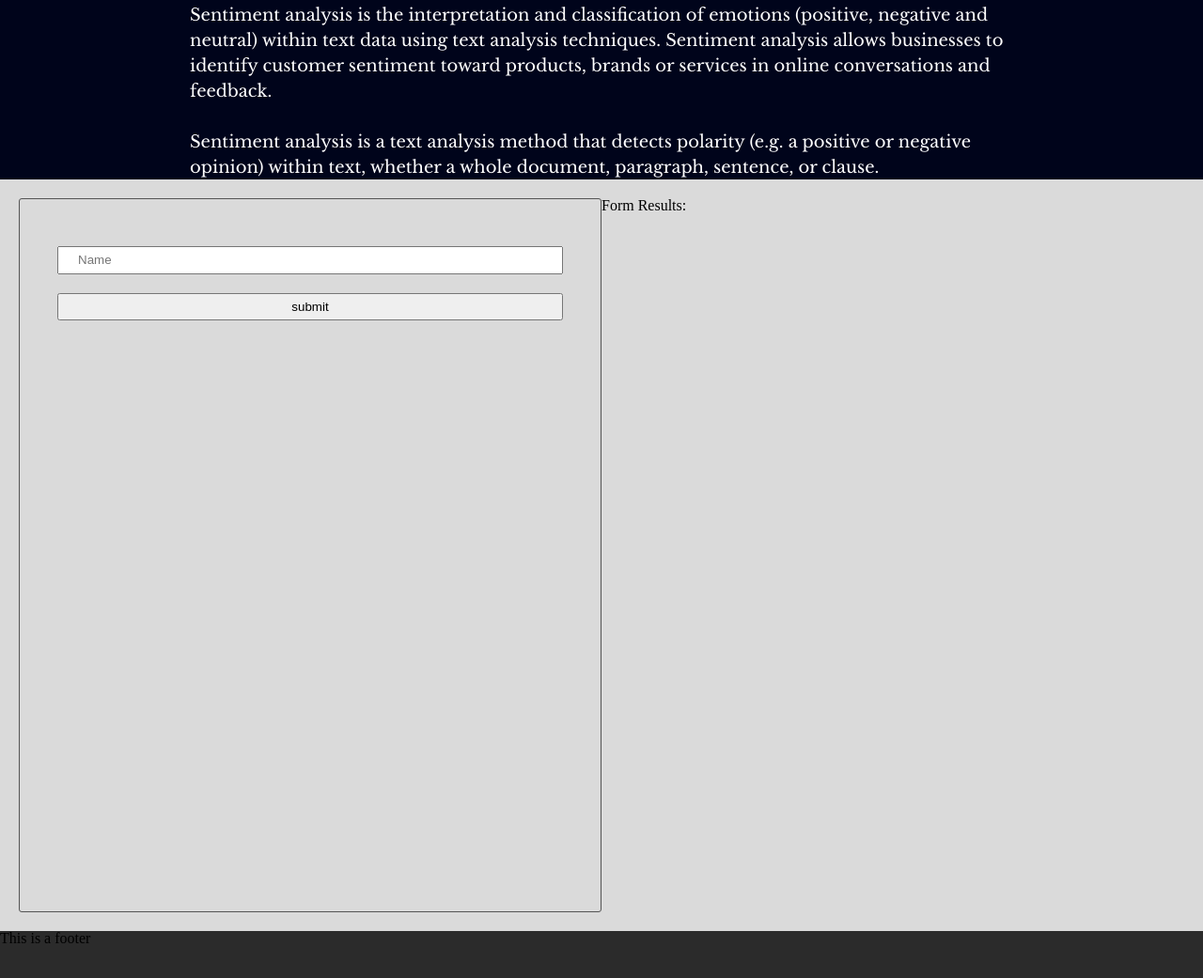
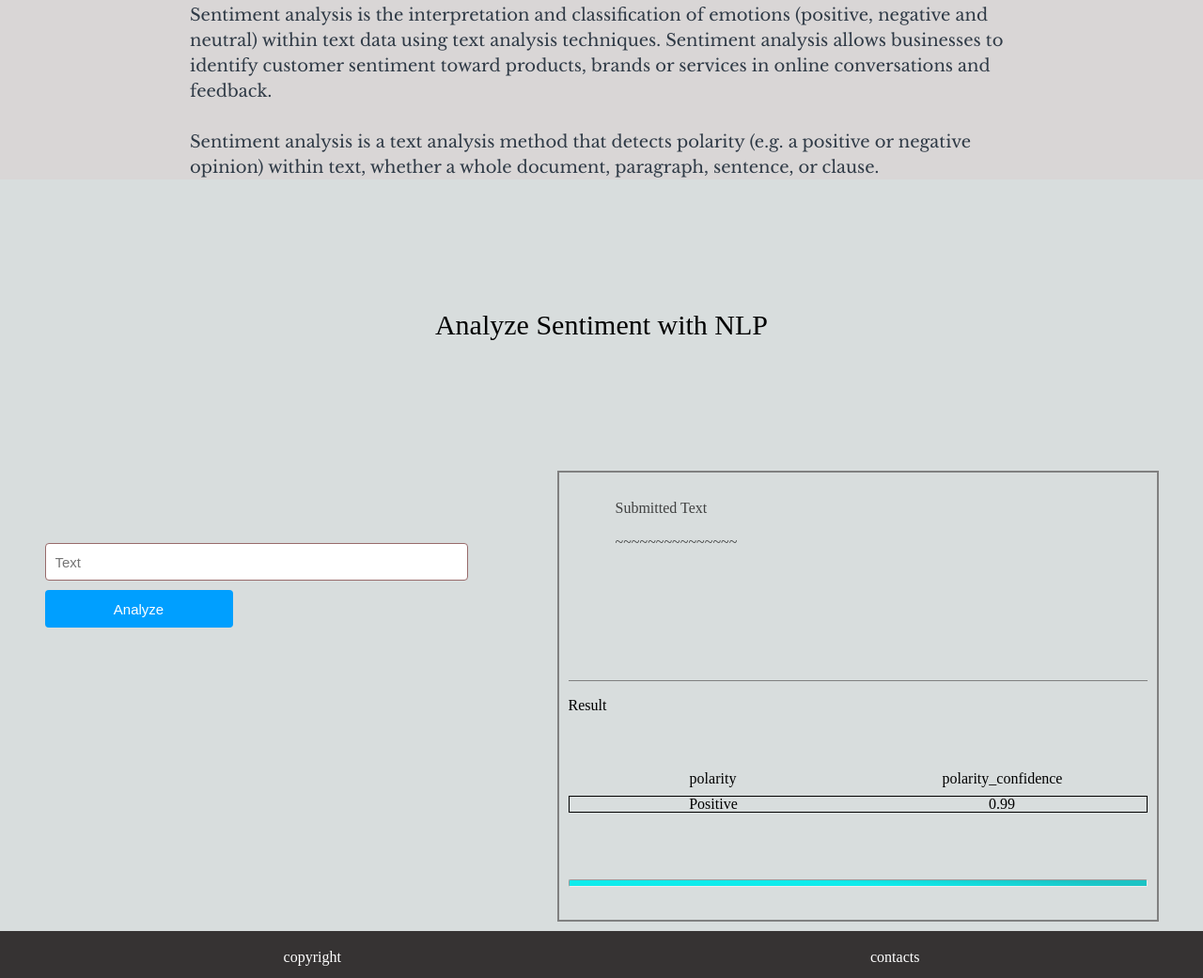
Before and after one commit to abdul2025/evaluate-news-nlp-project-Udacity, a website built with webpack: page src/client/views/index.html in a window 1280 px wide. Shown: the part 1409-2450 px from the top of the page at 94% size. Before the commit the page ends 2416 px from the top, so only its background shows below. Built offline with nearby package versions, Linux system fonts and the light colour scheme.

Commit message:
update UI && Display API response to UI

```diff
--- a/src/client/index.js
+++ b/src/client/index.js
@@ -8,7 +8,6 @@ import { scrollTo } from './js/scroll-handler.js';
 
 import './styles/resets.scss';
 import './styles/base.scss';
-import './styles/form.scss';
 import './styles/footer.scss';
 import './styles/header.scss';
 import './styles/wrapper.scss';
--- a/src/client/js/createImg.js
+++ b/src/client/js/createImg.js
@@ -1,4 +1,4 @@
-import logo from '../images/logo_tra.png';
+import logo from '../images/logo_t.png';
 import bookIcon from '../images/book.png';
 import computerIcon from '../images/computer.png';
 import reportIcon from '../images/report.png';
--- a/src/client/js/formHandler.js
+++ b/src/client/js/formHandler.js
@@ -1,18 +1,18 @@
 function handleSubmit(event) {
 	event.preventDefault();
 
+	console.log('::: Form Submitted :::');
 	// check what text was put into the form field
-	let formText = document.getElementById('name').value;
-	Client.checkForName(formText);
+	let formText = document.getElementById('text').value;
 	Client.evaluate(formText);
 
-	console.log('::: Form Submitted :::');
-	fetch('/test')
-		.then((res) => res.json())
-		.then(function (res) {
-			// console.log(res);
-			document.getElementById('results').innerHTML = res.message;
-		});
+	// Client.checkForName(formText);
+	// fetch('/test')
+	// 	.then((res) => res.json())
+	// 	.then(function (res) {
+	// 		// console.log(res);
+	// 		document.getElementById('results').innerHTML = res.message;
+	// 	});
 }
 
 export { handleSubmit };
--- a/src/client/js/nlp-evaluate.js
+++ b/src/client/js/nlp-evaluate.js
@@ -1,7 +1,8 @@
 async function evaluate(text) {
-	console.log(text);
-	console.log(`This is from evaluation function ${text}`);
-	const obj = { name: 'ali', value: text };
+	if (text.length === 0 || text.length < 6)
+		return (document.querySelector('.error-message').style.display = 'block');
+
+	const obj = { value: text };
 	const options = {
 		method: 'POST',
 		credentials: 'same-origin',
@@ -10,7 +11,27 @@ async function evaluate(text) {
 	};
 	const response = await fetch('/nlp', options);
 	const data = await response.json();
-	console.log(data);
+	// check if the response is empty obj
+	function isEmpty(obj) {
+		return Object.keys(obj).length === 0;
+	}
+	if (!isEmpty(data)) {
+		const objDoms = {
+			submittedText: document.querySelector('.submitted-text'),
+			polarity: document.querySelector('.polarity'),
+			polcConf: document.querySelector('.polcConf'),
+		};
+
+		function updateUI() {
+			document.querySelector('.error-message').style.display = 'none';
+			objDoms.submittedText.innerHTML = data.text;
+			objDoms.polarity.innerHTML = data.polarity;
+			objDoms.polcConf.innerHTML = data.polarity_confidence;
+		}
+		updateUI();
+	} else {
+		console.log('api error');
+	}
 }
 
 export { evaluate };
--- a/src/client/styles/analysis.scss
+++ b/src/client/styles/analysis.scss
@@ -1,10 +1,117 @@
 .analysis {
-	background-color: rgb(218, 218, 218);
+	background-color: #d8dddd;
 	height: 100vh;
 	width: 100%;
-	padding: 20px;
-	display: flex;
-	.analysis-form {
-		width: 50%;
+	display: grid;
+	.analysis-title {
+		color: black;
+		font-size: 30px;
+		justify-self: center;
+		align-self: center;
+	}
+	.analysis-content {
+		display: flex;
+		justify-content: space-around;
+		.analysis-form {
+			height: 50%;
+			display: grid;
+			gap: 10px;
+			.error-message {
+				border: 1px solid gray;
+				border-radius: 5px;
+				height: 24px;
+				padding: 4px 10px 0px 6px;
+				position: relative;
+				top: -6px;
+				left: 40px;
+				color: red;
+				background-color: white;
+				width: 250px;
+				display: none;
+			}
+			#text {
+				width: 450px;
+				padding: 10px;
+				font-size: 15px;
+				align-self: end;
+			}
+			#btn {
+				width: 200px;
+				justify-self: start;
+				padding: 10px;
+				background-color: #009fff;
+				color: white;
+				font-size: 15px;
+				cursor: pointer;
+			}
+		}
+		.results {
+			// border: 1px solid red;
+			width: 50%;
+			margin-bottom: 10px;
+			.results-box {
+				display: grid;
+				height: 100%;
+				border: 2px solid gray;
+				padding: 10px;
+				.submitted-text-box {
+					padding: 20px 0 0 50px;
+					color: #404141;
+					p {
+						margin-top: 20px;
+					}
+				}
+				.result {
+					display: grid;
+					gap: 10px;
+					align-items: center;
+					border-top: 1px solid gray;
+					.prop {
+						display: grid;
+						grid-template-columns: 1fr 1fr;
+						justify-items: center;
+						align-self: end;
+					}
+					.prop-res {
+						display: grid;
+						grid-template-columns: 1fr 1fr;
+						justify-items: center;
+						border: 1px solid black;
+						align-self: start;
+					}
+					.prop-bar {
+						text-align: center;
+						.bar {
+							height: 8px;
+							border-radius: 2px;
+							background: linear-gradient(
+								183deg,
+								#1cc3c4 14%,
+								rgba(6, 236, 236, 0.96) 51%
+							);
+						}
+					}
+				}
+			}
+		}
 	}
 }
+
+input {
+	border-radius: 4px;
+	border: none;
+	height: 40px;
+}
+
+input:invalid:required {
+	border: 1px solid #986b6b;
+}
+
+footer {
+	background-color: rgb(54, 51, 51);
+	height: 50px;
+	display: flex;
+	justify-content: space-around;
+	color: white;
+	padding: 20px;
+}
--- a/src/client/styles/form.scss
+++ /dev/null
@@ -1,12 +0,0 @@
-form {
-	border: 1px solid #545454;
-	border-radius: 3px;
-	padding: 40px;
-}
-
-input {
-	padding: 5px 20px;
-	width: 100%;
-	line-height: 16px;
-	margin: 10px 0;
-}
--- a/src/client/styles/header.scss
+++ b/src/client/styles/header.scss
@@ -33,8 +33,8 @@ $cards-padding: 10%;
 			justify-self: center;
 			align-self: center;
 			padding-left: 16%;
-			font-size: 4vw;
-			color: black;
+			font-size: 40px;
+			color: #5f5c5c;
 			font-family: $fontLato;
 			text-transform: uppercase;
 		}
--- a/src/client/styles/sec-concept.scss
+++ b/src/client/styles/sec-concept.scss
@@ -3,7 +3,7 @@ $font: 'Libre Baskerville', serif;
 .concept {
 	height: 100vh;
 	width: 100%;
-	background-color: #00041b;
+	background-color: #d9d6d6;
 	transition: background-color 1.5s ease-in;
 	.concept-content {
 		display: grid;
@@ -13,7 +13,7 @@ $font: 'Libre Baskerville', serif;
 		.concept-title {
 			padding: 50px 0px 9px 0;
 			font-family: $font;
-			font-size: 1.7vmax;
+			font-size: 22px;
 			font-weight: 700;
 			color: rgb(80, 80, 80);
 			text-transform: uppercase;
@@ -35,7 +35,7 @@ $font: 'Libre Baskerville', serif;
 				margin: auto;
 				line-height: 1.5;
 				font-family: 'Libre Baskerville', serif;
-				color: white;
+				color: #2f3a46;
 				font-size: 18px;
 				padding: 0 10px 0 10px;
 			}
--- a/src/client/views/index.html
+++ b/src/client/views/index.html
@@ -2,7 +2,7 @@
 <html lang="en" dir="ltr">
     <head>
         <meta charset="utf-8">
-        <title>Test</title>
+        <title>NLP Analysis --> 👍🏻</title>
     </head>
     <body>
         <div id= 'fullPageWarning'>
@@ -60,18 +60,41 @@
                </div>
             </section>
             <section class="analysis">
-                <form class="analysis-form"onsubmit="return Client.handleSubmit(event)">
-                    <input id="name" type="text" name="input" value=""  placeholder="Name">
-                    <input type="submit" name="" value="submit" onclick="return Client.handleSubmit(event)" onsubmit="return Client.handleSubmit(event)">
-                </form>
-                <div class="results">
-                    <strong>Form Results:</strong>
-                    <div id="results"></div>
-                </div>
+                <h2 class="analysis-title">Analyze Sentiment with NLP</h2>
+                <div class="analysis-content">
+                    <form class="analysis-form" onsubmit="return Client.handleSubmit(event)">
+                        <input id="text" type="text" name="input" value="" placeholder="Text" required minlength="6">
+                        <h4 class="error-message">Please fill the field</h4>
+                        <input id="btn" type="submit" name="" value="Analyze" onclick="return Client.handleSubmit(event)">
+                    </form>
+                    <div class="results">
+                        <div class="results-box">
+                                <div class="submitted-text-box">
+                                    <h1>Submitted Text</h1>
+                                    <p class="submitted-text">~~~~~~~~~~~~~~~</p>
+                                </div>
+                                <div class="result">
+                                    <h5>Result</h5>
+                                    <div class="prop">
+                                        <h6>polarity</h6>
+                                        <h6>polarity_confidence</h6>
+                                    </div>
+                                    <div class="prop-res">
+                                        <h5 class="polarity">Positive</h5>
+                                        <h5 class="polcConf">0.99</h5>
+                                    </div>
+                                    <div class="prop-bar">
+                                        <hr class="bar">
+                                    </div>
+                                </div>
+                        </div>
+                    </div>
+            </div>
             </section>
         </main>
         <footer>
-            <p>This is a footer</p>
+            <h3>copyright</h3>
+            <h3>contacts</h3>
         </footer>
     </div>
     </body>
```
Also changed, not shown: src/server/index.js (+7 -6 lines), src/client/images/logo_t.png (added), src/client/images/logo_tra.png (deleted), src/client/images/logo_transparent.png (deleted).
